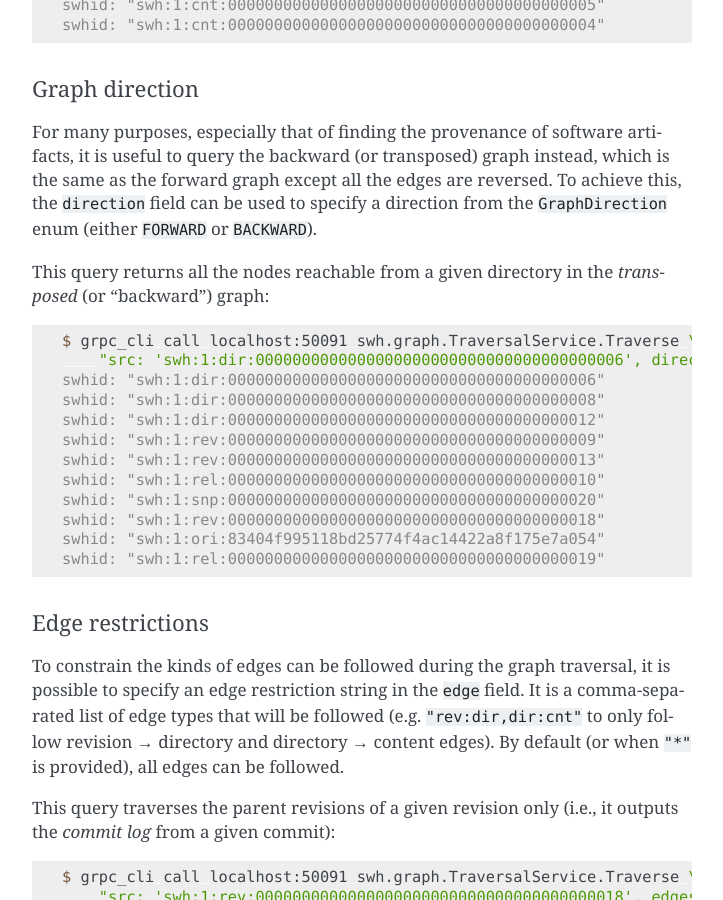
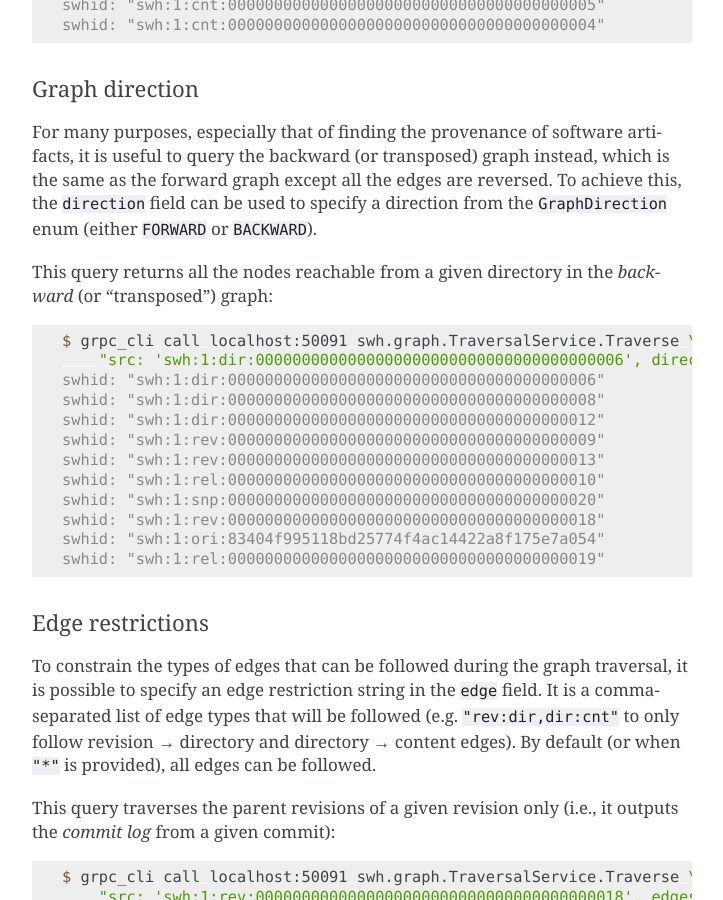
Before and after one commit to SoftwareHeritage/swh-graph, a Sphinx documentation site: the page built from docs/grpc-api.rst, in a window 1280 px wide and 900 px high, scrolled down 5795 px. Shown: the whole window, without its empty margins (388-1111 px from the left). Built offline with Sphinx 7.4.7, drawn with Linux system fonts in a browser that asks for light colours; pages that are not in the unit, such as notebooks, are missing from menus.

Commit message:
style: typos and indent fixes

```diff
--- a/docs/grpc-api.rst
+++ b/docs/grpc-api.rst
@@ -334,7 +334,7 @@ To achieve this, the ``direction`` field can be used to specify a direction
 from the ``GraphDirection`` enum (either ``FORWARD`` or ``BACKWARD``).
 
 This query returns all the nodes reachable from a given directory in the
-*transposed* (or "backward") graph:
+*backward* (or "transposed") graph:
 
 .. code-block:: console
 
@@ -355,9 +355,9 @@ This query returns all the nodes reachable from a given directory in the
 Edge restrictions
 ~~~~~~~~~~~~~~~~~
 
-To constrain the kinds of edges can be followed during the graph traversal, it
-is possible to specify an edge restriction string in the ``edge`` field.
-It is a comma-separated list of edge types that will be followed (e.g.
+To constrain the types of edges that can be followed during the graph
+traversal, it is possible to specify an edge restriction string in the ``edge``
+field.  It is a comma-separated list of edge types that will be followed (e.g.
 ``"rev:dir,dir:cnt"`` to only follow revision → directory and directory →
 content edges).
 By default (or when ``"*"`` is provided), all edges can be followed.
```
Also changed, not shown: 1 other file.
